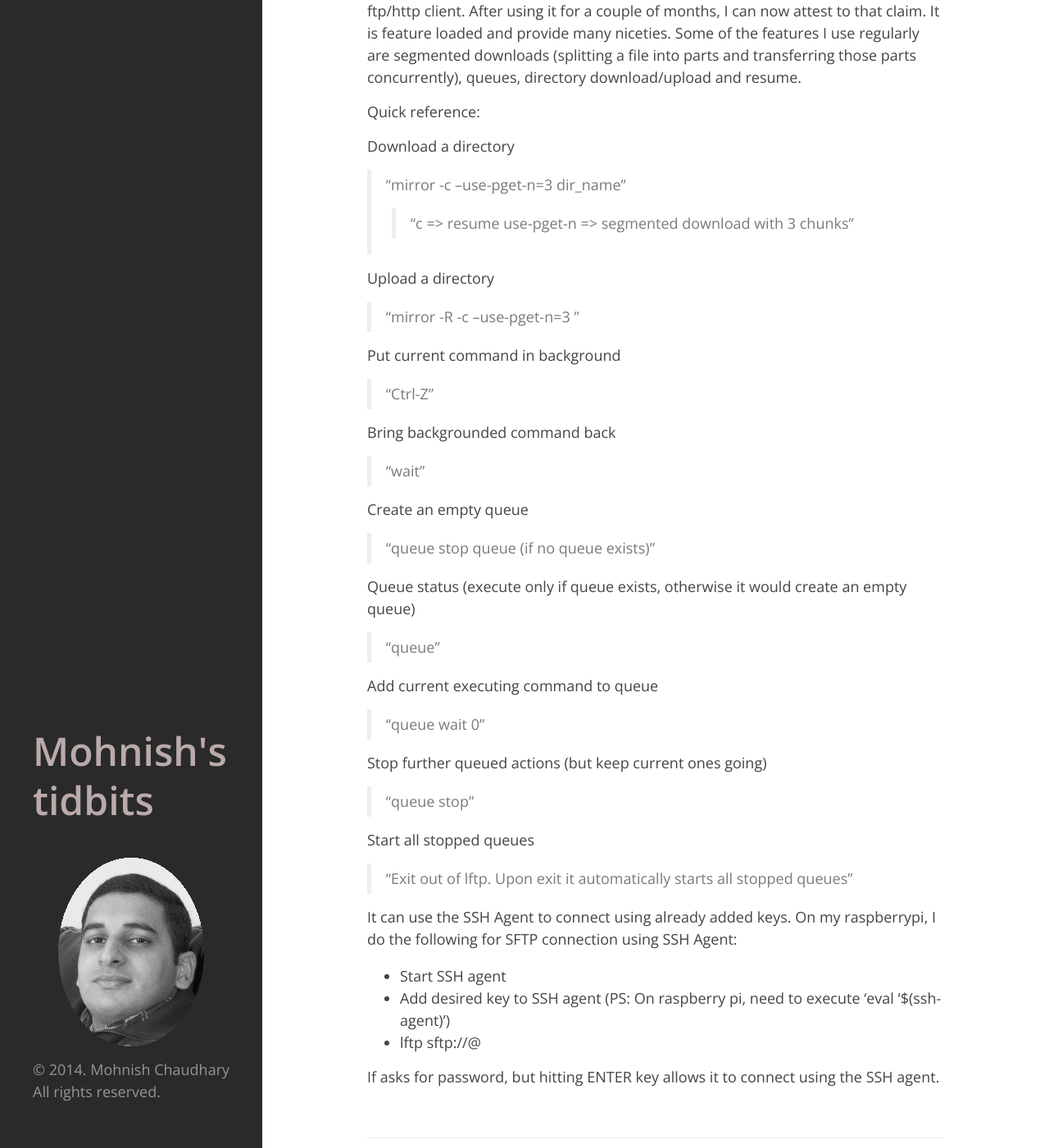
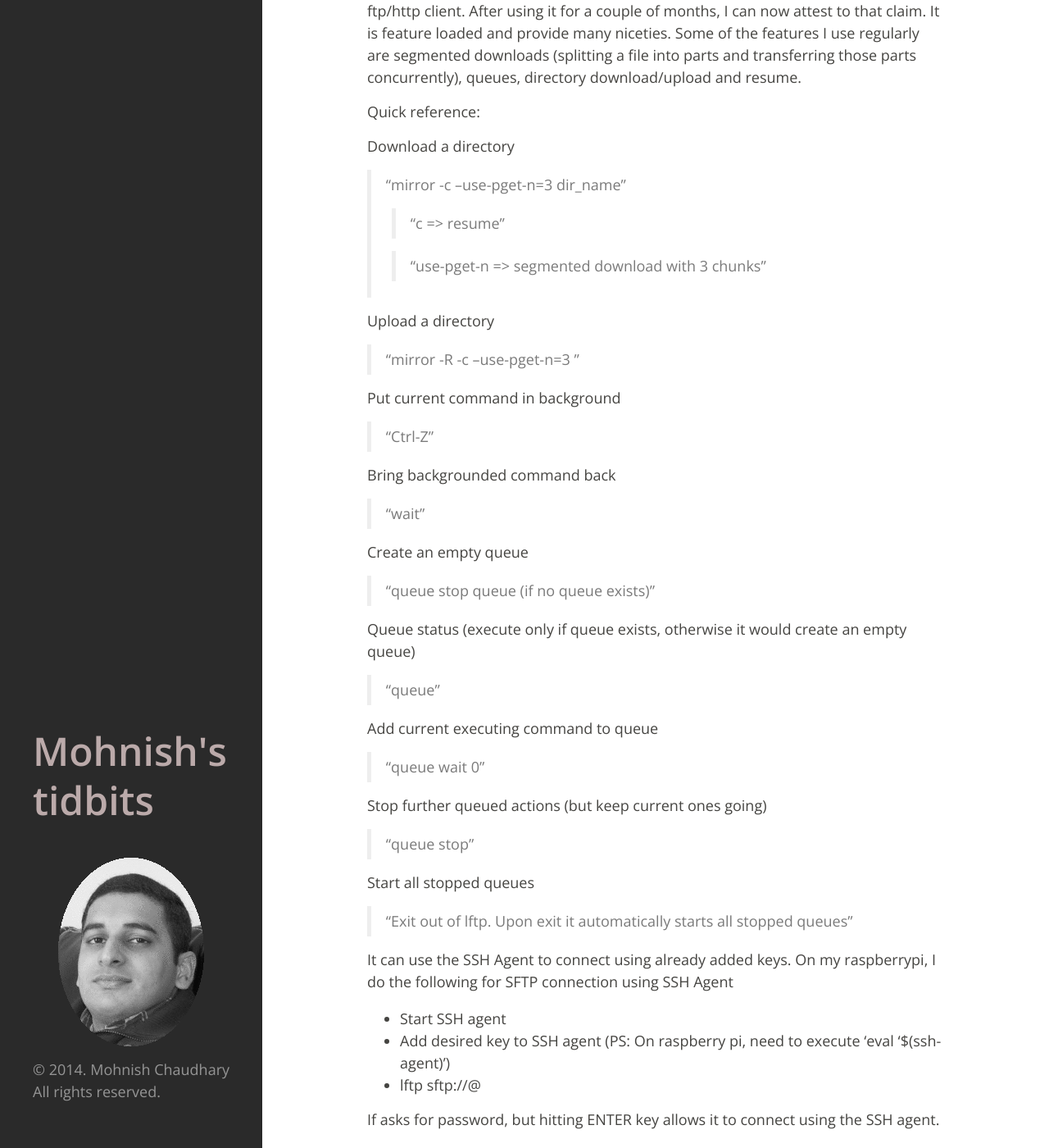
Before and after one commit to mohnish82/mohnish82.github.io, a Jekyll site: the page built from _posts/2014-09-11-LFTP-queues.md, in a window 1280 px wide and 1400 px high, scrolled down 224 px. Shown: the whole window at 82% size. Built offline with Jekyll 4.4.1, drawn with Linux system fonts in a browser that asks for light colours; Markdown is read by kramdown in place of the engine named in the settings.

```diff
--- a/_posts/2014-09-11-LFTP-queues.md
+++ b/_posts/2014-09-11-LFTP-queues.md
@@ -13,6 +13,7 @@ Download a directory
 > mirror -c --use-pget-n=3 dir_name
 >
 >> c => resume
+>
 >> use-pget-n => segmented download with 3 chunks
 
 Upload a directory
@@ -40,7 +41,7 @@ Stop further queued actions (but keep current ones going)
 Start all stopped queues
 > Exit out of lftp. Upon exit it automatically starts all stopped queues
 
-It can use the SSH Agent to connect using already added keys. On my raspberrypi, I do the following for SFTP connection using SSH Agent:
+It can use the SSH Agent to connect using already added keys. On my raspberrypi, I do the following for SFTP connection using SSH Agent
 * Start SSH agent
 * Add desired key to SSH agent (PS: On raspberry pi, need to execute 'eval '$(ssh-agent)')
 * lftp sftp://<user>@<server>
```
